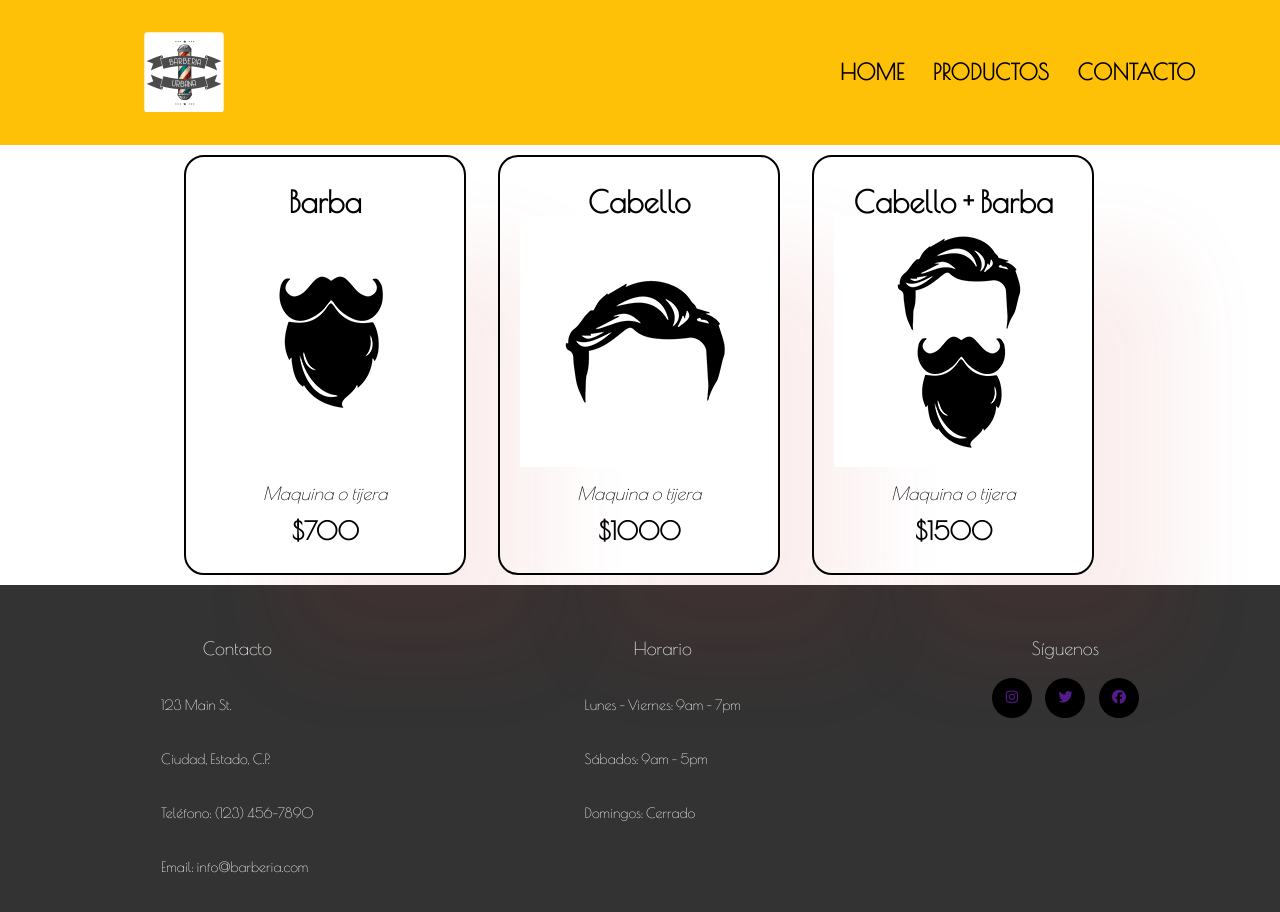
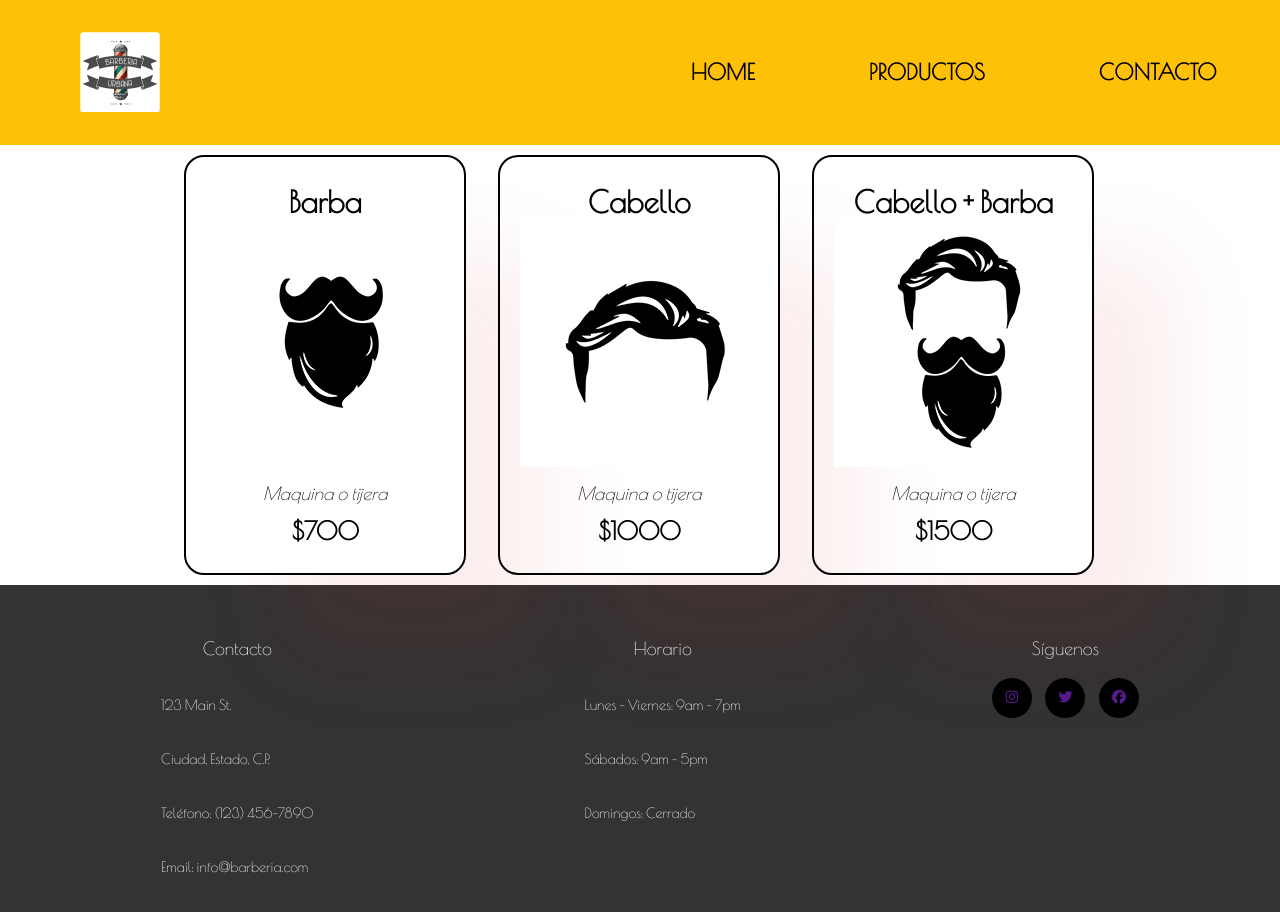
Before and after one commit to KevJeh/Barberia-Final, a plain HTML site: page productos.html in a window 1280 px wide. Drawn offline with nearby package versions, Linux system fonts and the light colour scheme.

Commit message:
correcciones generales

```diff
--- a/contactos.css
+++ b/contactos.css
@@ -28,7 +28,7 @@ header h1 {
 
 .header-nav {
     display: flex;
-    width: 30%;
+    width: 50%;
     align-items: center;
 }
 
--- a/productos.css
+++ b/productos.css
@@ -34,7 +34,7 @@ header h1 {
 .header-nav{
 
     display: flex;
-    width: 30%;
+    width: 50%;
     align-items: center;
 }
 
@@ -221,7 +221,7 @@ footer p {
     -ms-filter:"alpha(opacity=100)";
 }
 
-@media screen and (max-width: 480px){
+@media screen and (max-width: 900px){
     h1{
         text-align: center;
     }
@@ -230,7 +230,7 @@ footer p {
     }
 
     main {
-        width: auto;
+        width: 90%;
     }
 
     main ul li{
--- a/style.css
+++ b/style.css
@@ -44,7 +44,7 @@ header h1 {
 .header-nav{
 
     display: flex;
-    width: 20%;
+    width: 40%;
     align-items: center;
 }
 
```
